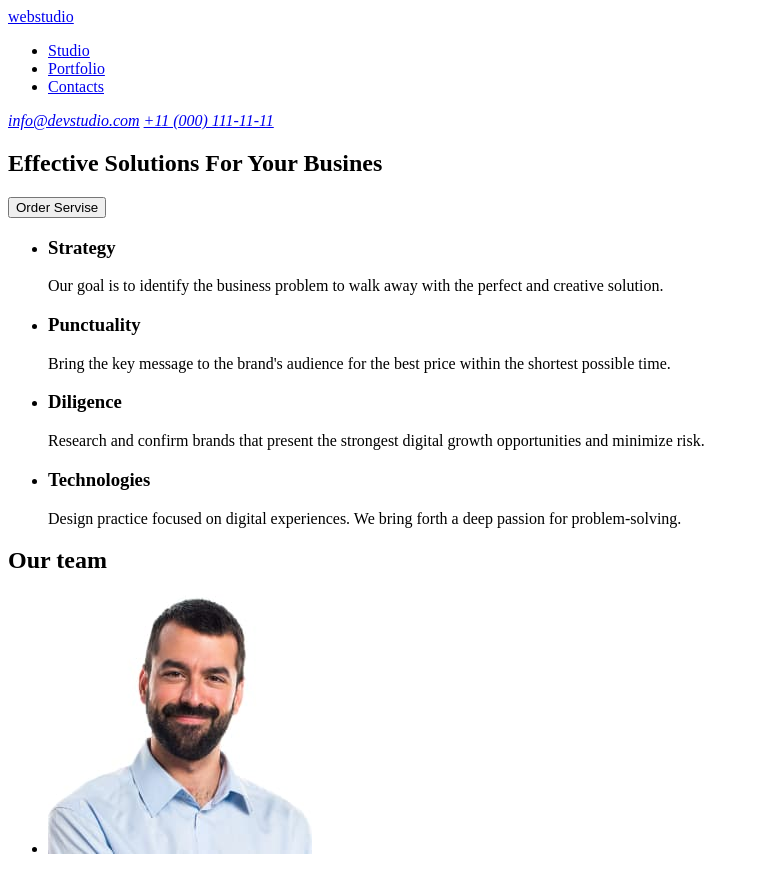
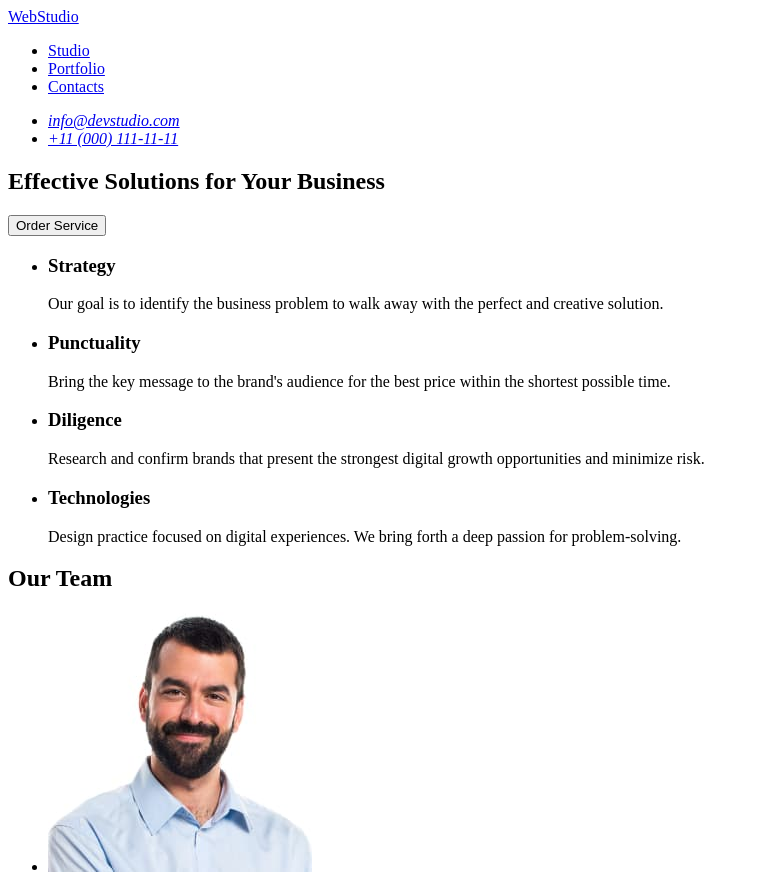
Before and after one commit to volodymyr-shuhaliiev/honework-1-GOIT, a plain HTML site: page index.html in a window 1280 px wide. Shown: the top 872 px of the page, without its empty margins (0-759 px from the left). Drawn offline with Linux system fonts and the light colour scheme.

Commit message:
after validating

```diff
--- a/index.html
+++ b/index.html
@@ -7,8 +7,8 @@
 </head>
 <body>
     <header>
-        <a href="/">webstudio</a>
-        <nav>
+            <nav>
+            <a href="./index.html">WebStudio</a>
             <ul>
                 <li>
                     <a href="/">Studio</a>
@@ -22,14 +22,20 @@
             </ul>
         </nav>
         <address>
-            <a href="mailto:info@devstudio.com">info@devstudio.com</a>
-            <a href="tel:+110001111111">+11 (000) 111-11-11</a>
+            <ul>
+                <li><a href="mailto:info@devstudio.com">info@devstudio.com</a>
+                </li>
+                <li><a href="tel:+110001111111">+11 (000) 111-11-11</a>
+                </li>
+            </ul>
+
+
         </address>
     </header>
     <Main>
         <section>
-        <h1>Effective Solutions For Your Busines</h1>
-        <button type="button">Order Servise</button>
+        <h1>Effective Solutions for Your Business</h1>
+        <button type="button">Order Service</button>
         </section>
         <section>
             <h2 hidden>Advantages</h2>
@@ -53,7 +59,7 @@
             </ul>
         </section>
         <section>
-            <h2>Our team</h2>
+            <h2>Our Team</h2>
             <ul>
                 <li>
                     <img src="/img/1-mark.jpg" alt="Photo Mark Guerrero" width="264" height="260">
@@ -79,7 +85,7 @@
         </section>
     </Main>
     <Footer>
-        <a href="/">webstudio</a>
+        <a href="./index.html">WebStudio</a>
         <p>Increase the flow of customers and sales for your business with digital marketing & growth solutions.</p>
     </Footer>
 </body>
```
